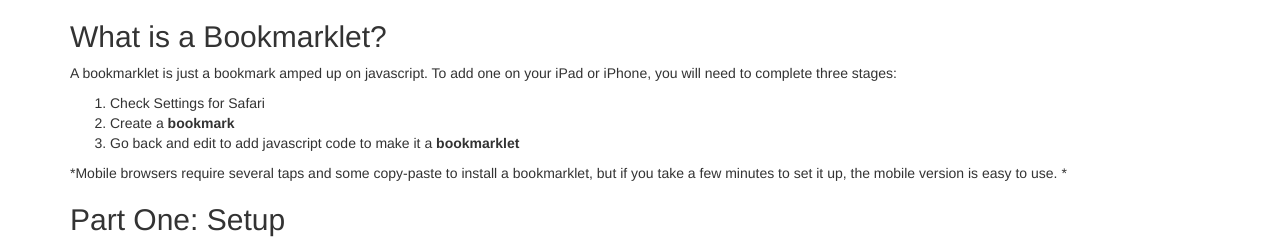
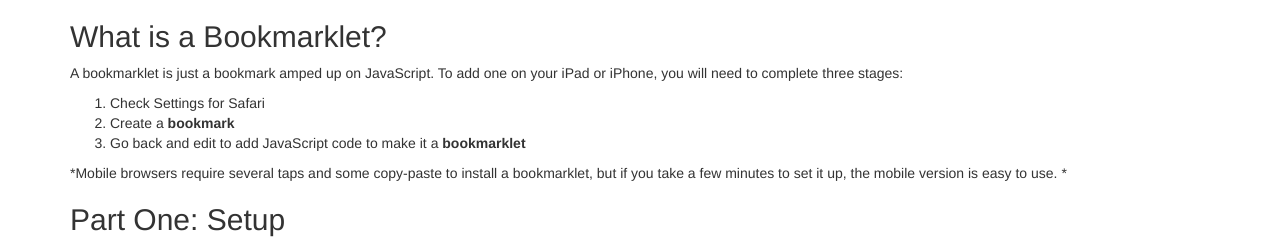
Before and after one commit to ucsf-ckm/bookmarklet, a Jekyll site: the page built from index.md, in a window 1280 px wide. Shown: the top 248 px of the page. Built offline with Jekyll 4.4.1, drawn with Linux system fonts in a browser that asks for light colours.

Commit message:
changed to proper case

```diff
--- a/index.md
+++ b/index.md
@@ -3,11 +3,11 @@ layout: default
 title: Reload via EZproxy
 ---
 ## What is a Bookmarklet?
-A bookmarklet is just a bookmark amped up on javascript. To add one on your iPad or iPhone, you will need to complete three stages:
+A bookmarklet is just a bookmark amped up on JavaScript. To add one on your iPad or iPhone, you will need to complete three stages:
 
 1. Check Settings for Safari
 2. Create a **bookmark**
-3. Go back and edit to add javascript code to make it a **bookmarklet**
+3. Go back and edit to add JavaScript code to make it a **bookmarklet**
 
 *Mobile browsers require several taps and some copy-paste to install a bookmarklet, but if you take a few minutes to set it up, the mobile version is easy to use. *
 
```
